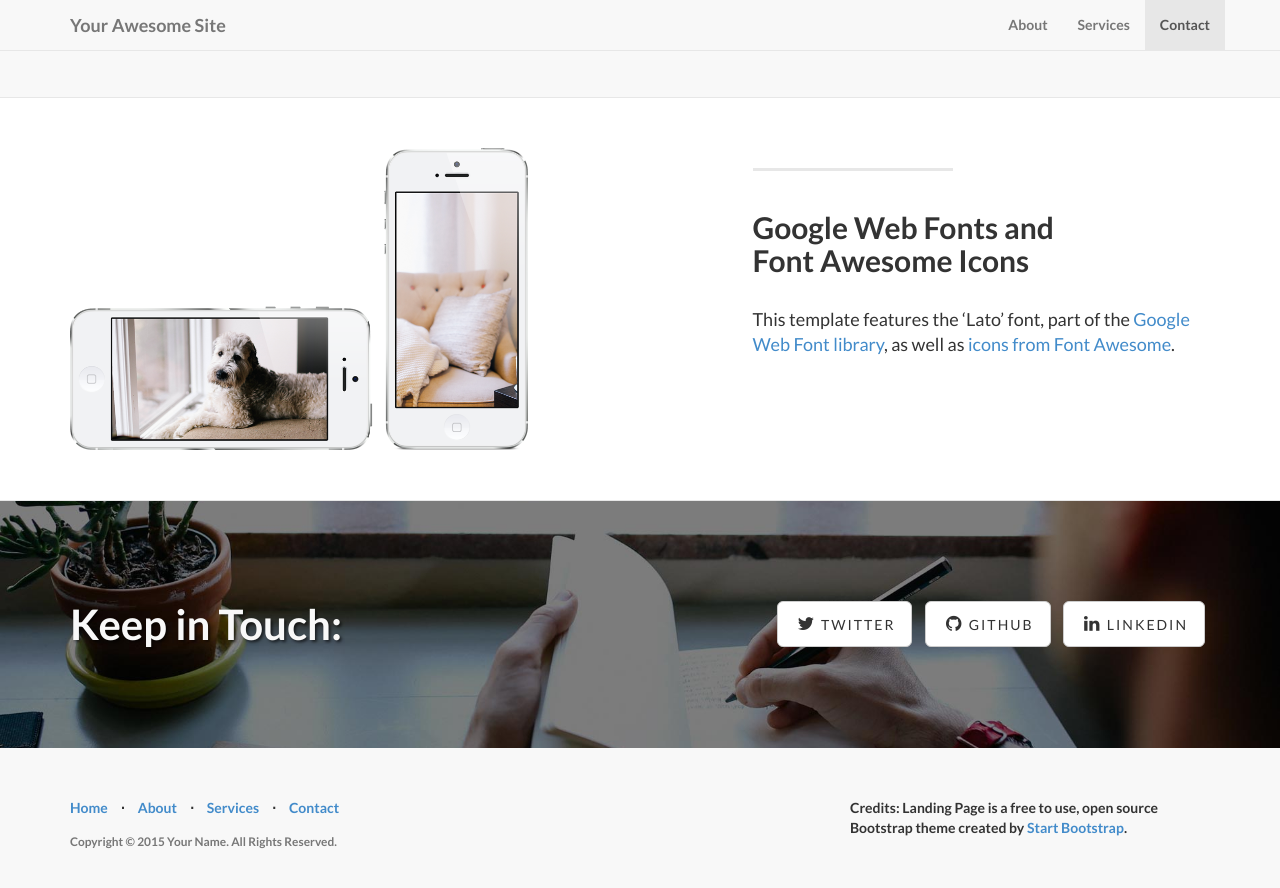
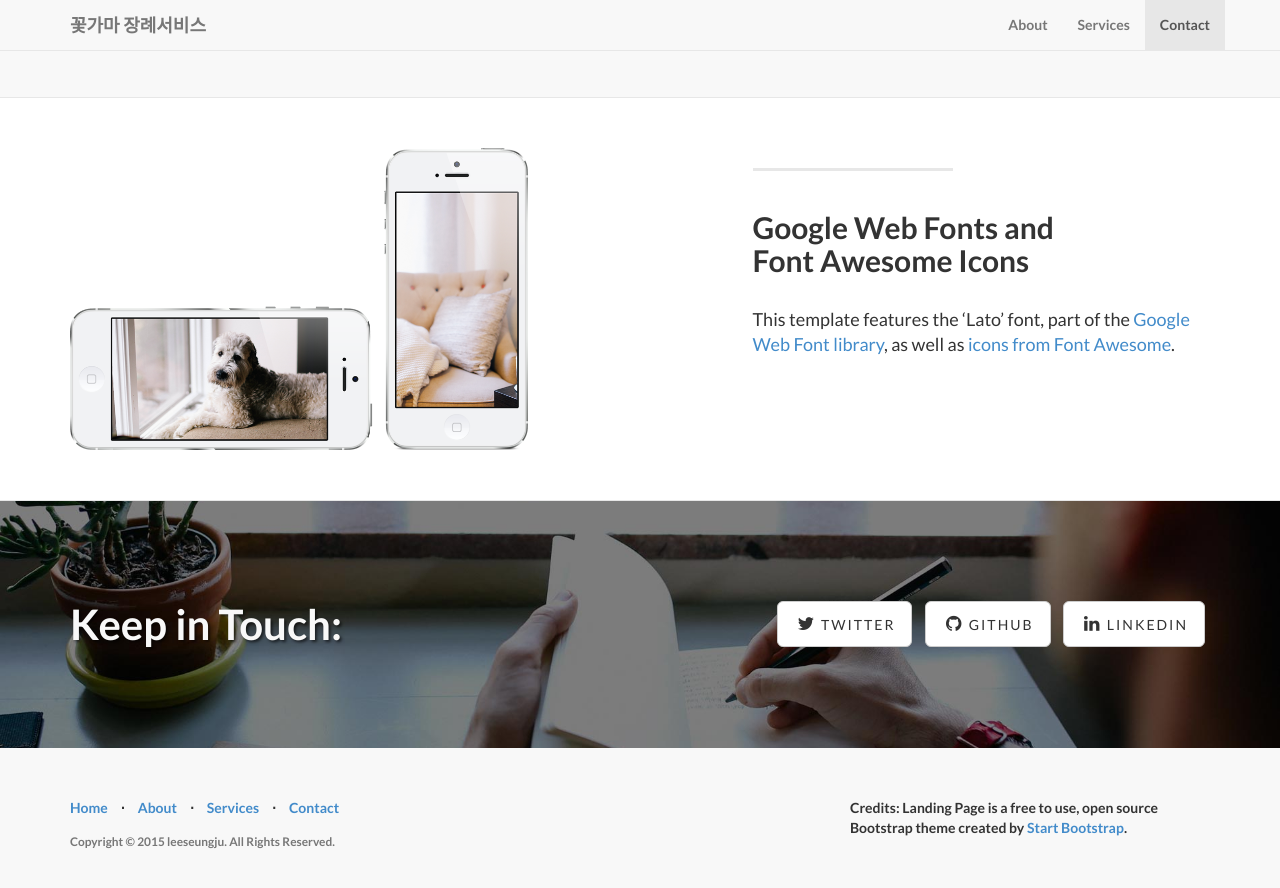
Before and after one commit to leevra/ggoggama, a Jekyll site: the page built from index.html, in a window 1280 px wide and 900 px high, scrolled down 1902 px. Shown: the top 888 px of the window. Built offline with Jekyll 4.4.1, drawn with Linux system fonts in a browser that asks for light colours; some of the changed lines change nothing that is shown.

Commit message:
Update _config.yml

```diff
--- a/_config.yml
+++ b/_config.yml
@@ -2,15 +2,14 @@
 #      Main Configs       #
 # ----------------------- #
 
-url: http://yoursite.com
-title: Your Awesome Site
-email: your-email@domain.com
-author: Your Name
-description: > # "Write an awesome description for your new site here.
-  You can edit this line in _config.yml. It will appear in your document
-  head meta (for Google search results) and in your feed.xml site
-  description.
-copyright: 'Copyright &copy; 2015 Your Name. All Rights Reserved.'
+url: https://ggoggama.leeseungju.com
+title: 꽃가마 장례서비스
+email: tace0701@gmail.com
+author: 김기복
+description: # "Write an awesome description for your new site here.
+  꽃가마 장례서비스, 장례지도사/부사장 김기복. 상담:010-9313-6756 귀하게 모시겠습니다.
+
+copyright: 'Copyright &copy; 2015 leeseungju. All Rights Reserved.'
 credits: 'Credits: Landing Page is a free to use, open source Bootstrap theme created by <a href="http://startbootstrap.com/">Start Bootstrap</a>.'
 
 # ----------------------- #
```
